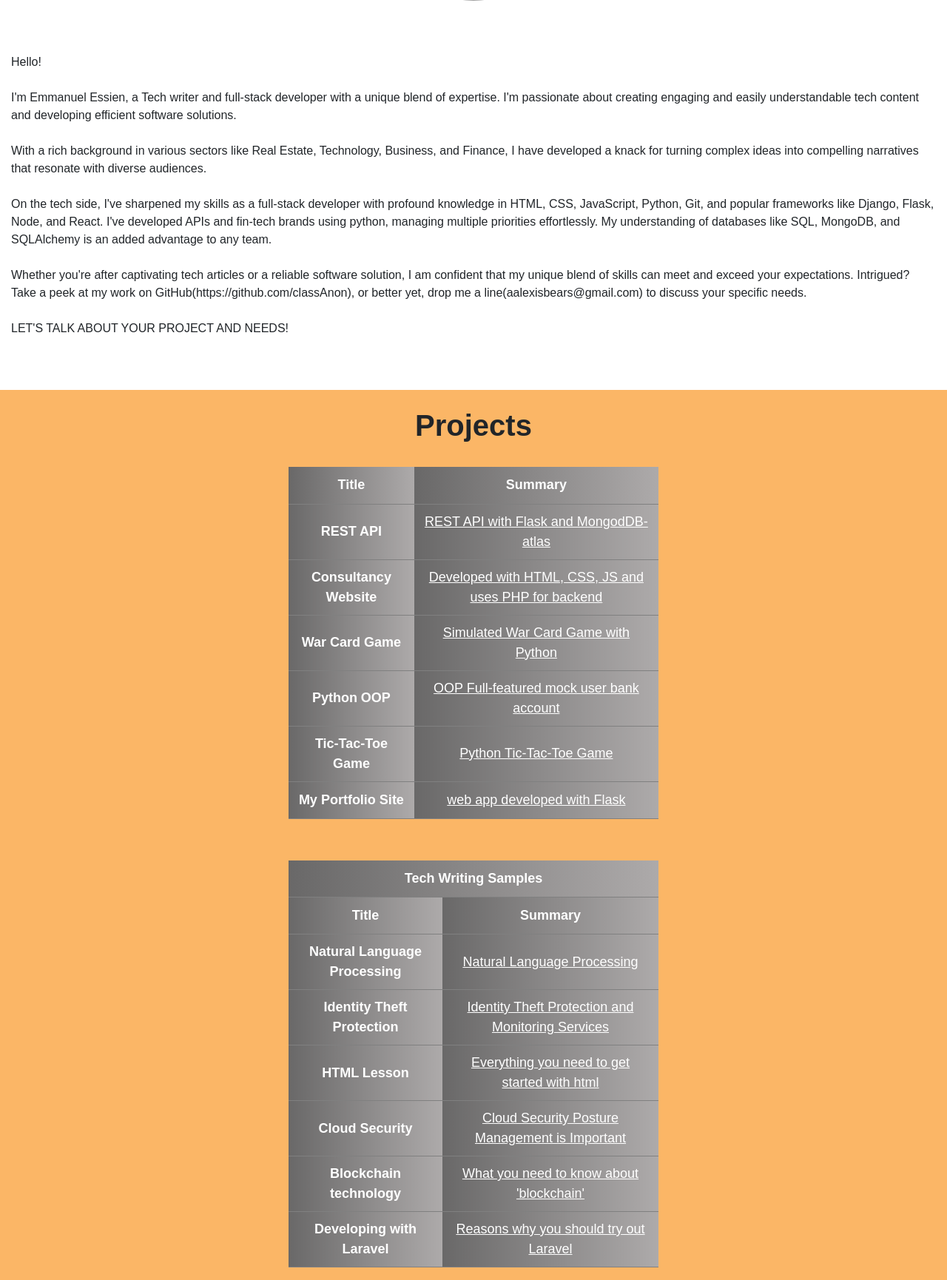
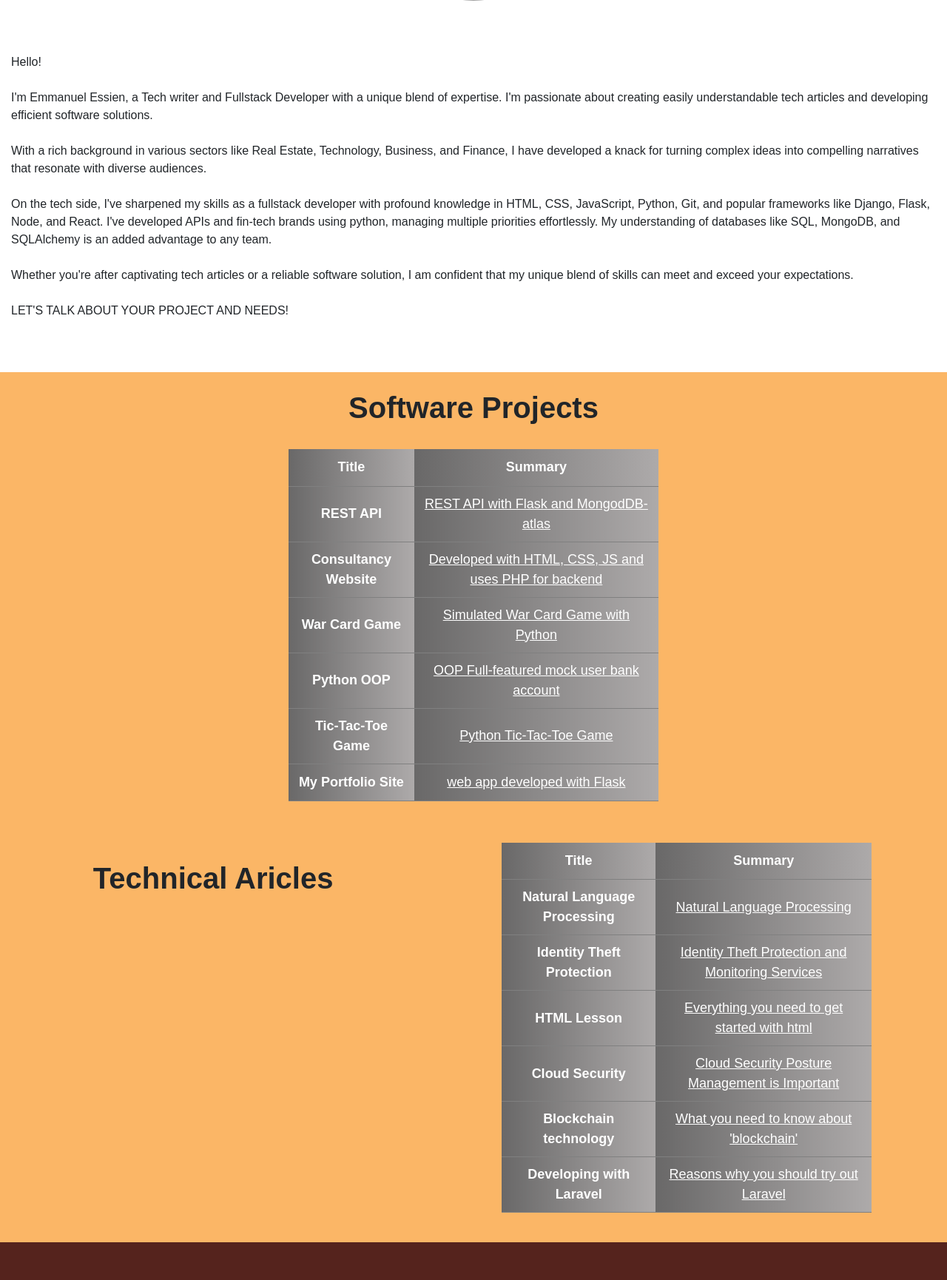
Before and after one commit to classAnon/portfolio3, a Flask app: page / in a window 1280 px wide. Shown: the part 1045-2775 px from the top of the page at 74% size. Run offline with Flask 2, Linux system fonts and the light colour scheme; some libraries are stand-ins or nearby versions; some web fonts are replaced; grey boxes are pictures that could not be loaded.

Commit message:
updated bio and table

```diff
--- a/templates/home.html
+++ b/templates/home.html
@@ -73,13 +73,13 @@
                 <blockquote>
                 Hello!
                 <br><br>
-                I'm Emmanuel Essien, a Tech writer and full-stack developer with a unique blend of expertise. I'm passionate about creating engaging and easily understandable tech content and developing efficient software solutions.
+                I'm Emmanuel Essien, a Tech writer and Fullstack Developer with a unique blend of expertise. I'm passionate about creating easily understandable tech articles and developing efficient software solutions.
                 <br><br>
                 With a rich background in various sectors like Real Estate, Technology, Business, and Finance, I have developed a knack for turning complex ideas into compelling narratives that resonate with diverse audiences.
                 <br><br>
-                On the tech side, I've sharpened my skills as a full-stack developer with profound knowledge in HTML, CSS, JavaScript, Python, Git, and popular frameworks like Django, Flask, Node, and React. I've developed APIs and fin-tech brands using python, managing multiple priorities effortlessly. My understanding of databases like SQL, MongoDB, and SQLAlchemy is an added advantage to any team.
+                On the tech side, I've sharpened my skills as a fullstack developer with profound knowledge in HTML, CSS, JavaScript, Python, Git, and popular frameworks like Django, Flask, Node, and React. I've developed APIs and fin-tech brands using python, managing multiple priorities effortlessly. My understanding of databases like SQL, MongoDB, and SQLAlchemy is an added advantage to any team.
                 <br><br>
-                Whether you're after captivating tech articles or a reliable software solution, I am confident that my unique blend of skills can meet and exceed your expectations. Intrigued? Take a peek at my work on GitHub(https://github.com/classAnon), or better yet, drop me a line(aalexisbears@gmail.com) to discuss your specific needs.
+                Whether you're after captivating tech articles or a reliable software solution, I am confident that my unique blend of skills can meet and exceed your expectations.
                 <br><br>
                 LET'S TALK ABOUT YOUR PROJECT AND NEEDS!
                 </blockquote>
@@ -93,7 +93,7 @@
 
 
     <section id="projects">
-        <h2>Projects</h2>
+        <h2>Software Projects</h2>
         <div class="dev-table">
             <table>
                 <tr>
@@ -130,13 +130,14 @@
                 </tr>
             </table>
         </div>
+
         <div class="project-tables">
-
-            <div class="table-one">
+            <h2>Technical Aricles</h2>
+            <div class="dev-table">
                 <table>
-                    <tr>
+                   <!-- <tr>
                         <th colspan="2">Tech Writing Samples</th>
-                    </tr>
+                    </tr> -->
                     <tr>
                         <th>Title</th>
                         <th>Summary</th>
```
